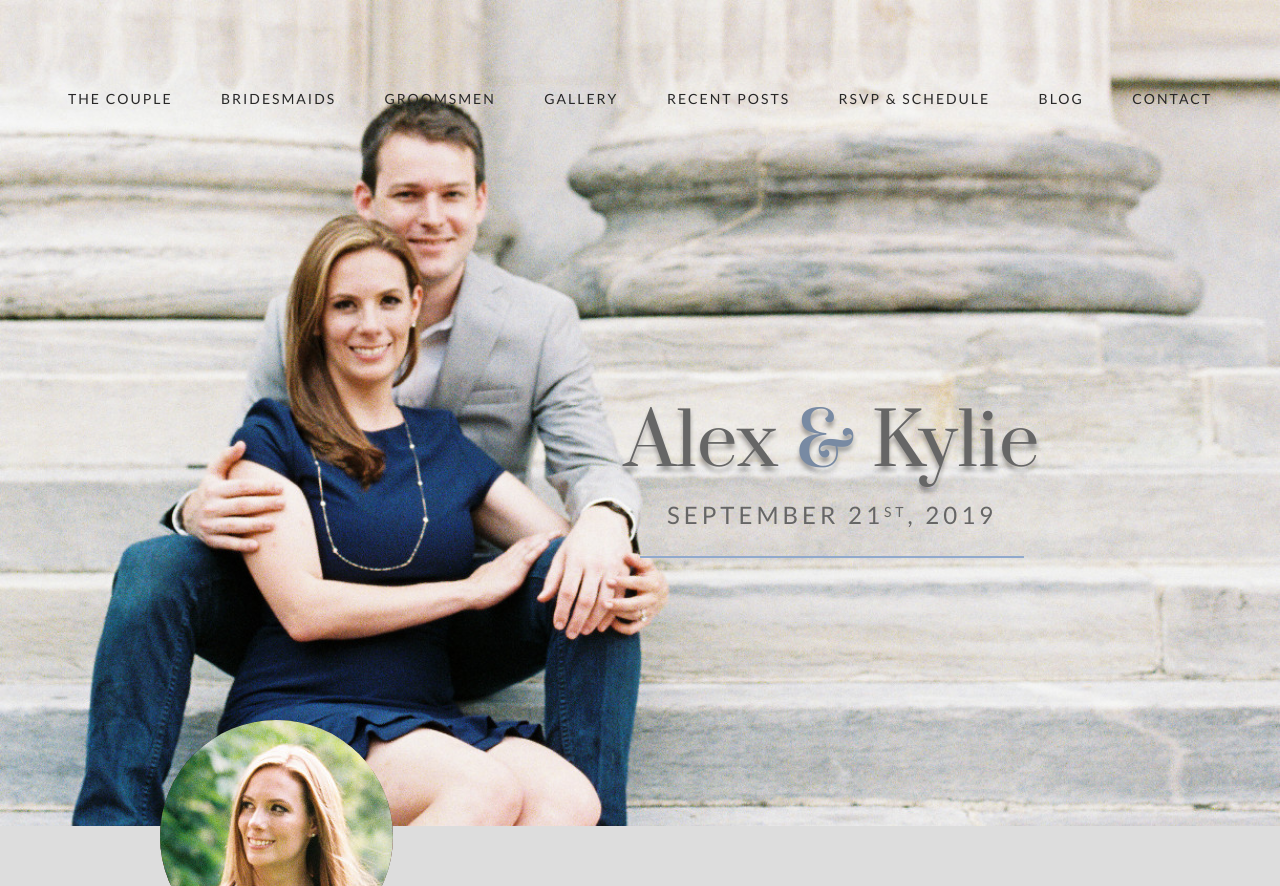
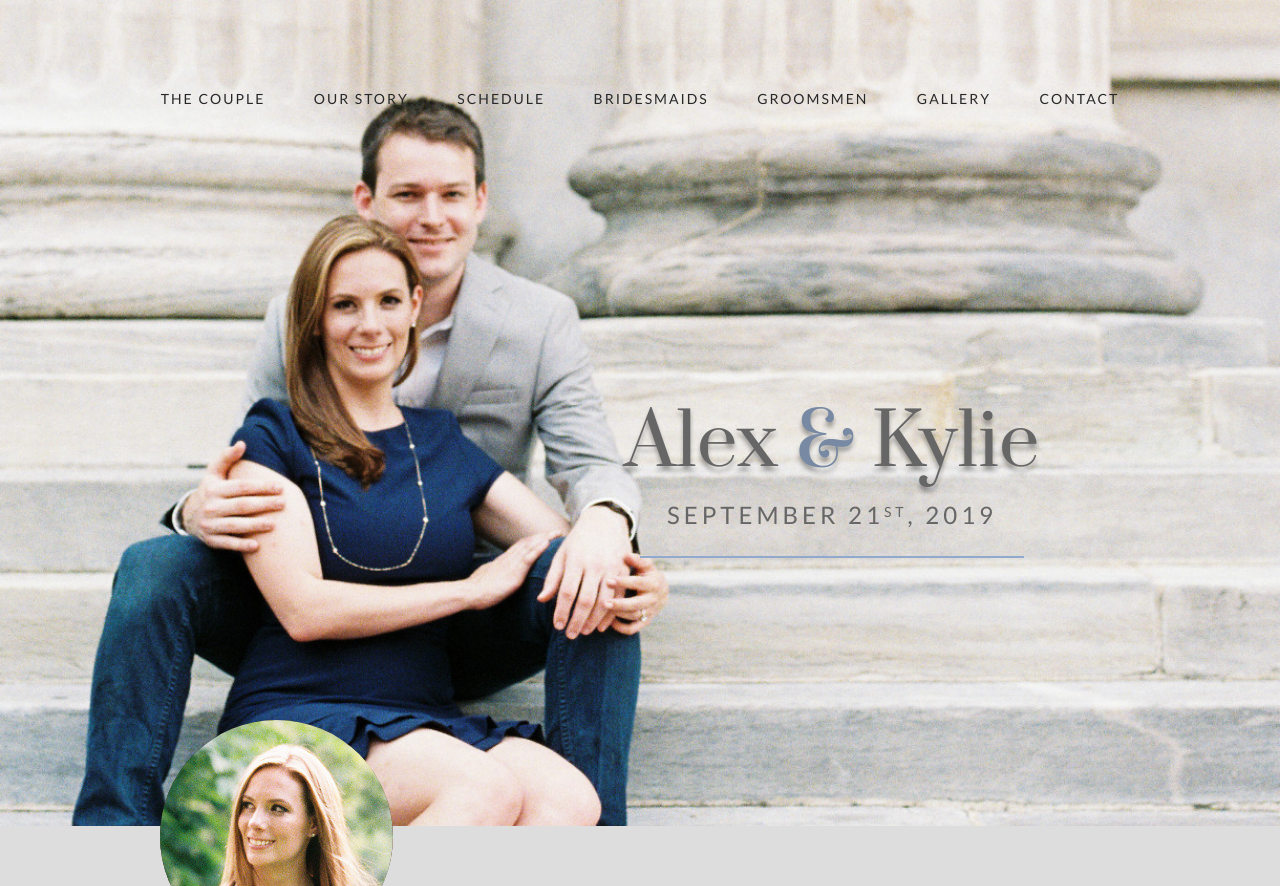
Before and after one commit to broxeph/kylex, a Django app: page / in a window 1280 px wide. Run offline with Django 3.2, Linux system fonts and the light colour scheme; grey boxes labelled with a size stand in for pictures from a placeholder-image service; some libraries are stand-ins or nearby versions; grey boxes are pictures that could not be loaded.

Commit message:
Update nav

```diff
--- a/templates/home.html
+++ b/templates/home.html
@@ -28,12 +28,11 @@
 		<nav>
 			<ul>
 				<li><a title="The Couple" href="#couple">The Couple</a></li>
+				<li><a title="Our Story" href="#rsvp">Our Story</a></li>
+				<li><a title="Schedule" href="#schedule">Schedule</a></li>
 				<li><a title="Bridesmaids" href="#bridesmaid-gallery">Bridesmaids</a></li>
 				<li><a title="Groomsmen" href="#groomsmen-gallery">Groomsmen</a></li>
 				<li><a title="Gallery" href="#couple-gallery">Gallery</a></li>
-				<li><a title="Recent Posts" href="#recent-posts">Recent Posts</a></li>
-				<li><a title="RSVP &amp; Schedule" href="#rsvp">RSVP &amp; Schedule</a></li>
-				<li><a title="Blog" href="blog.html">Blog</a></li>
 				<li><a title="Contact" href="#contact">Contact</a></li>
 			</ul>
 		</nav>
```
